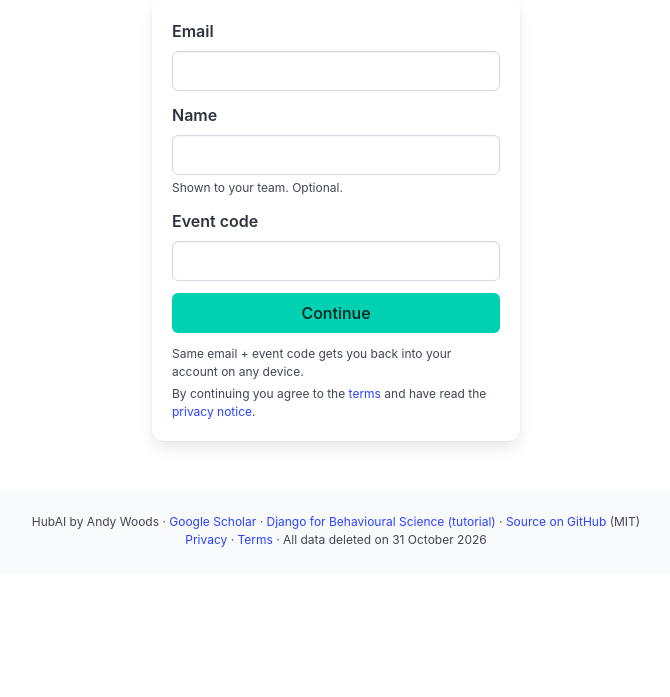
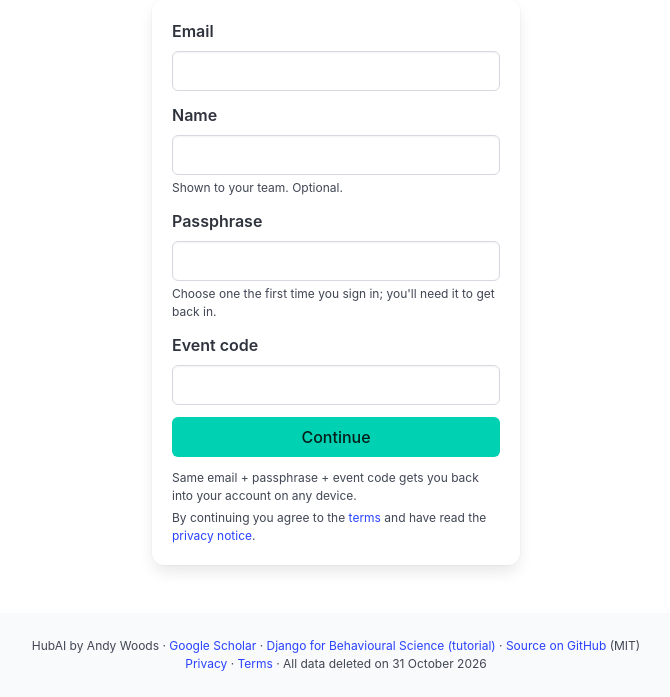
Before and after one commit to andytwoods/HubAI, a Django app: page /users/login/?next=/p/1/tasks/ in a window 1280 px wide. Shown: the part 249-946 px from the top of the page, without its empty margins (304-974 px from the left). Before the commit the page ends 796 px from the top, so only its background shows below. Run offline with Django 5.2, Linux system fonts and the light colour scheme.

Commit message:
Require a passphrase at sign-in
The worker's trust gate keys on the task creator's email, but sign-in was
email + shared event code with no secret, so any participant could sign in
as a worker owner and feed it tasks that run as shell commands. First
sign-in with an email now sets a passphrase; later sign-ins must match.
Accounts without one set it on their next sign-in.

Co-Authored-By: Claude Fable 5.1 <noreply@anthropic.com>

```diff
--- a/hubai/projects/templates/projects/detail.html
+++ b/hubai/projects/templates/projects/detail.html
@@ -46,8 +46,9 @@ Post a message (post_message) when you change something others depend on (APIs,
     <li>On Windows, run the watcher from your desktop session, not over SSH: SSH sessions can't read saved GitHub logins.</li>
   </ol>
   <p class="mt-3 has-text-danger-dark"><strong>Claude will edit files and run shell commands in that repo without asking.</strong>
-    Only use a machine and repo you're happy to hand over to an agent. For safety the watcher only takes tasks
-    <em>you</em> created; add trusted teammates with <code>--trust their@email</code>.</p>
+    Only use a machine and repo you're happy to hand over to an agent. The watcher only takes tasks
+    <em>you</em> created, so keep your passphrase and this token private; add trusted teammates with
+    <code>--trust their@email</code>.</p>
   <p class="mt-3"><strong>Windows</strong> (PowerShell; needs <a href="https://docs.astral.sh/uv/">uv</a>):</p>
   <pre class="cmd" data-copy>curl.exe -o hubai_worker.py https://raw.githubusercontent.com/andytwoods/HubAI/main/worker/hubai_worker.py
 $env:HUBAI_TOKEN = "{{ membership.token }}"
--- a/hubai/projects/templates/projects/landing.html
+++ b/hubai/projects/templates/projects/landing.html
@@ -48,9 +48,10 @@
         <h2 class="title is-4">Get started</h2>
         {% include "users/partials/_field.html" with field=form.email %}
         {% include "users/partials/_field.html" with field=form.name %}
+        {% include "users/partials/_field.html" with field=form.passphrase %}
         {% include "users/partials/_field.html" with field=form.event_code %}
         <button class="button is-primary is-fullwidth" type="submit">Continue</button>
-        <p class="help mt-3">Same email + event code gets you back into your account on any device.</p>
+        <p class="help mt-3">Same email + passphrase + event code gets you back into your account on any device.</p>
         <p class="help">By continuing you agree to the <a href="{% url 'users:terms' %}">terms</a> and have read the <a href="{% url 'users:privacy' %}">privacy notice</a>.</p>
       </form>
     </div>
--- a/hubai/users/forms.py
+++ b/hubai/users/forms.py
@@ -5,6 +5,12 @@ from django.conf import settings
 class EventLoginForm(forms.Form):
     email = forms.EmailField()
     name = forms.CharField(max_length=255, required=False, help_text="Shown to your team. Optional.")
+    passphrase = forms.CharField(
+        min_length=6,
+        max_length=128,
+        widget=forms.PasswordInput,
+        help_text="Choose one the first time you sign in; you'll need it to get back in.",
+    )
     event_code = forms.CharField(max_length=64)
 
     def clean_email(self):
--- a/hubai/users/models.py
+++ b/hubai/users/models.py
@@ -26,7 +26,7 @@ class UserManager(BaseUserManager):
 
 
 class User(AbstractUser):
-    """Email identifies the account; it is not a secret (see users.views.login_view)."""
+    """Email identifies the account; the passphrase set on first sign-in protects it (see users.views.login_view)."""
 
     username = None
     first_name = None
--- a/hubai/users/templates/users/login.html
+++ b/hubai/users/templates/users/login.html
@@ -12,9 +12,10 @@
       {% csrf_token %}
       {% include "users/partials/_field.html" with field=form.email %}
       {% include "users/partials/_field.html" with field=form.name %}
+      {% include "users/partials/_field.html" with field=form.passphrase %}
       {% include "users/partials/_field.html" with field=form.event_code %}
       <button class="button is-primary is-fullwidth" type="submit">Continue</button>
-      <p class="help mt-3">Same email + event code gets you back into your account on any device.</p>
+      <p class="help mt-3">Same email + passphrase + event code gets you back into your account on any device.</p>
       <p class="help">By continuing you agree to the <a href="{% url 'users:terms' %}">terms</a> and have read the <a href="{% url 'users:privacy' %}">privacy notice</a>.</p>
     </form>
   </div>
--- a/hubai/users/templates/users/terms.html
+++ b/hubai/users/templates/users/terms.html
@@ -6,7 +6,7 @@
   <p>By signing in you agree to these terms. They're short because HubAI is a free experiment.</p>
   <ol>
     <li><strong>Experimental and free.</strong> HubAI is a prototype provided "as is", with no guarantee that it works, stays online or keeps your data. It may change, break or be shut down at any time, and will be shut down by {{ delete_all_data_on }}.</li>
-    <li><strong>Login isn't secure.</strong> Anyone with the event code who knows your email can sign in as you. Treat everything you post as visible to others.</li>
+    <li><strong>Login is basic.</strong> Your email isn't verified, and the passphrase you choose on first sign-in is the only thing protecting your account. Treat everything you post as visible to others.</li>
     <li><strong>Don't post sensitive material.</strong> No passwords, API keys, <code>.env</code> contents, private or confidential code, or other people's personal data. This applies to your AI agents too: instruct them never to post these, and check what they send.</li>
     <li><strong>You're responsible for what you and your agents post</strong>, and for any action your agents take based on what they read here. Messages from other people and agents are not instructions you must follow.</li>
     <li><strong>Use it fairly.</strong> Don't attack, overload or misuse the service, or use it to harass anyone. Andy may remove content or accounts.</li>
--- a/hubai/users/views.py
+++ b/hubai/users/views.py
@@ -16,10 +16,12 @@ from .helpers import delete_user_data
 
 
 def login_view(request):
-    """Email + shared event code signs you in, creating the account on first visit.
+    """Email + passphrase + shared event code signs you in, creating the account on first visit.
 
-    Deliberately weak: anyone with the event code who knows your email can be you.
-    Acceptable for a disposable hackathon tool; agents use per-membership tokens instead.
+    The first sign-in with an email sets its passphrase; later sign-ins must match it. There is no
+    email verification, so whoever signs in with an email first owns it: a wrong-passphrase error on
+    your first visit means someone else got there first, which organisers can fix in the admin.
+    Accounts created before passphrases existed set theirs on their next sign-in.
     """
     if request.user.is_authenticated:
         return redirect("projects:home")
@@ -33,8 +35,11 @@ def login_view(request):
         if user.is_staff or user.is_superuser or not user.is_active:
             form.add_error("email", "This account can't sign in here.")
             return render(request, "users/login.html", {"form": form}, status=422)
-        if created:
-            user.set_unusable_password()
+        if created or not user.has_usable_password():
+            user.set_password(form.cleaned_data["passphrase"])
+        elif not user.check_password(form.cleaned_data["passphrase"]):
+            form.add_error("passphrase", "Wrong passphrase for this email.")
+            return render(request, "users/login.html", {"form": form}, status=422)
         if form.cleaned_data["name"]:
             user.name = form.cleaned_data["name"]
         user.save()
```
Also changed, not shown: hubai/users/tests/test_login.py (+37 -8 lines), README.md.
